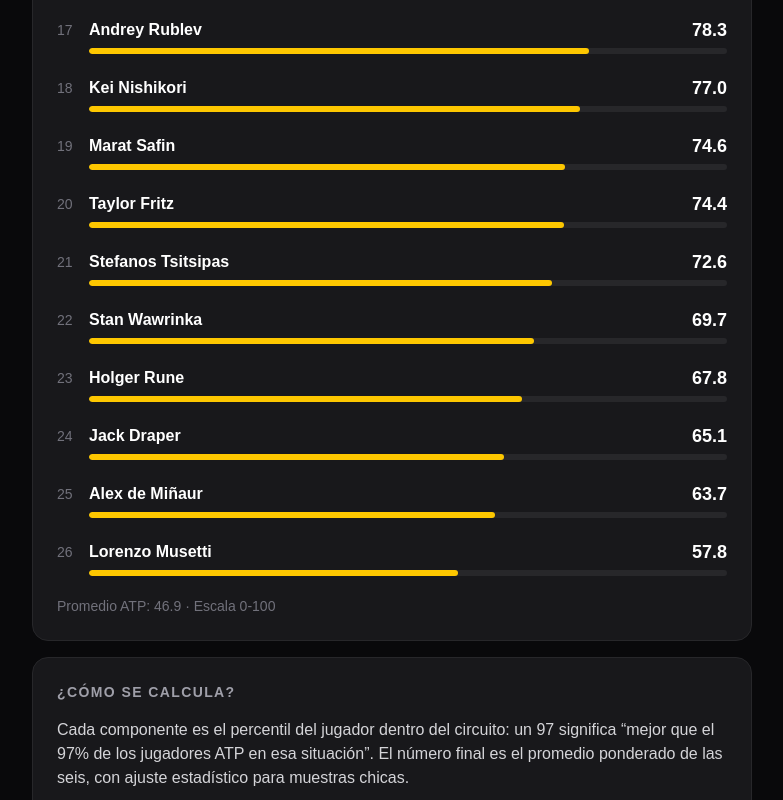
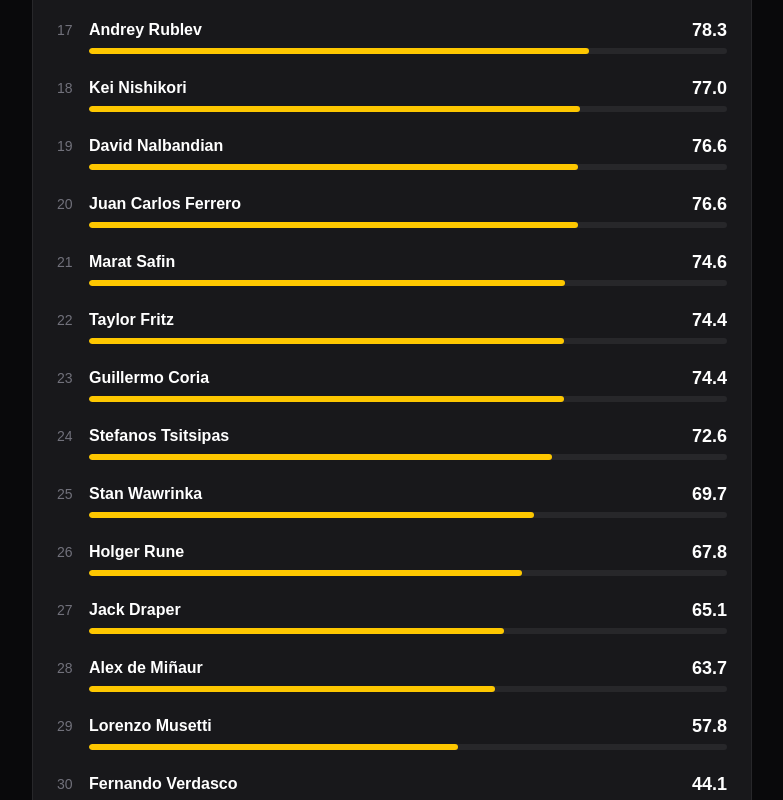
Before and after one commit to mosco73/ace-stats, a Next.js app: page /records in a window 1280 px wide. Shown: the part 1460-2260 px from the top of the page, without its empty margins (248-1031 px from the left). Built offline with nearby package versions, Linux system fonts and the light colour scheme.

Commit message:
Bloque hispano: Nalbandian, Coria, Ferrero y Verdasco. ROSTER v1.0 COMPLETO: 30 jugadores

```diff
--- a/app/data/jugadores.ts
+++ b/app/data/jugadores.ts
@@ -1249,4 +1249,196 @@ export const jugadores = [
       },
     },
   },
+  {
+    id: "nalbandian",
+    nombre: "David Nalbandian",
+    pais: "Argentina",
+    mano: "R",
+    proDesde: 2000,
+    ranking: -1,
+    grandSlams: 0,
+    semanas1: 0,
+    stats: {
+      tiebreaks: 60.0,
+      setDecisivo: 56.0,
+      remontadas: 27.4,
+      vsTop10: 36.5,
+      finales: 45.8,
+      indoor: 67.8,
+      quintosSetGS: 56.0,
+      bpSalvados: 59.3,
+      bpConvertidos: 44.1,
+      svGanados: 77.3,
+      devGanados: 30.1,
+      masters1000: { pct: 62.1, victorias: 113, derrotas: 69 },
+    },
+    superficie: {
+      dura: { pct: 65.4, victorias: 185, derrotas: 98 },
+      arcilla: { pct: 66.0, victorias: 138, derrotas: 71 },
+      cesped: { pct: 70.5, victorias: 31, derrotas: 13 },
+      indoor: { pct: 67.8, victorias: 59, derrotas: 28 },
+      vsTop10PorSuperficie: {
+        dura: 40.7,
+        arcilla: 13.6,
+        cesped: 33.3,
+      },
+    },
+    clutchRating: {
+      total: 76.6,
+      percentil: 90.9,
+      confianzaGlobal: "alta",
+      detalle: {
+        tiebreaks: { normalizado: 95.8, confianza: "alta" },
+        setDecisivo: { normalizado: 82.3, confianza: "alta" },
+        finales: { normalizado: 55.9, confianza: "alta" },
+        remontadas: { normalizado: 95.6, confianza: "alta" },
+        bpSalvados: { normalizado: 34.6, confianza: "alta" },
+        bpConvertidos: { normalizado: 98.9, confianza: "alta" },
+      },
+    },
+  },
+  {
+    id: "coria",
+    nombre: "Guillermo Coria",
+    pais: "Argentina",
+    mano: "R",
+    proDesde: 2000,
+    ranking: -1,
+    grandSlams: 0,
+    semanas1: 0,
+    stats: {
+      tiebreaks: 56.1,
+      setDecisivo: 64.0,
+      remontadas: 27.7,
+      vsTop10: 27.5,
+      finales: 47.6,
+      indoor: 41.4,
+      quintosSetGS: 66.7,
+      bpSalvados: 58.6,
+      bpConvertidos: 45.8,
+      svGanados: 75.2,
+      devGanados: 35.4,
+      masters1000: { pct: 69.2, victorias: 72, derrotas: 32 },
+    },
+    superficie: {
+      dura: { pct: 58.6, victorias: 68, derrotas: 48 },
+      arcilla: { pct: 71.7, victorias: 134, derrotas: 53 },
+      cesped: { pct: 55.6, victorias: 10, derrotas: 8 },
+      indoor: { pct: 41.4, victorias: 12, derrotas: 17 },
+      vsTop10PorSuperficie: {
+        dura: 5.9,
+        arcilla: 50.0,
+        cesped: 0.0,
+      },
+    },
+    clutchRating: {
+      total: 74.4,
+      percentil: 88.9,
+      confianzaGlobal: "alta",
+      detalle: {
+        tiebreaks: { normalizado: 85.8, confianza: "alta" },
+        setDecisivo: { normalizado: 96.4, confianza: "alta" },
+        finales: { normalizado: 44.1, confianza: "alta" },
+        remontadas: { normalizado: 94.3, confianza: "alta" },
+        bpSalvados: { normalizado: 26.6, confianza: "alta" },
+        bpConvertidos: { normalizado: 99.9, confianza: "alta" },
+      },
+    },
+  },
+  {
+    id: "ferrero",
+    nombre: "Juan Carlos Ferrero",
+    pais: "España",
+    mano: "R",
+    proDesde: 1998,
+    ranking: -1,
+    grandSlams: 1,
+    semanas1: 8,
+    stats: {
+      tiebreaks: 55.8,
+      setDecisivo: 60.7,
+      remontadas: 25.2,
+      vsTop10: 40.2,
+      finales: 47.1,
+      indoor: 48.2,
+      quintosSetGS: 64.5,
+      bpSalvados: 62.5,
+      bpConvertidos: 40.1,
+      svGanados: 79.6,
+      devGanados: 26.7,
+      masters1000: { pct: 61.2, victorias: 126, derrotas: 80 },
+    },
+    superficie: {
+      dura: { pct: 56.9, victorias: 174, derrotas: 132 },
+      arcilla: { pct: 72.8, victorias: 254, derrotas: 95 },
+      cesped: { pct: 61.2, victorias: 30, derrotas: 19 },
+      indoor: { pct: 48.2, victorias: 41, derrotas: 44 },
+      vsTop10PorSuperficie: {
+        dura: 39.3,
+        arcilla: 45.7,
+        cesped: 33.3,
+      },
+    },
+    clutchRating: {
+      total: 76.6,
+      percentil: 90.9,
+      confianzaGlobal: "alta",
+      detalle: {
+        tiebreaks: { normalizado: 86.9, confianza: "alta" },
+        setDecisivo: { normalizado: 93.4, confianza: "alta" },
+        finales: { normalizado: 51.4, confianza: "alta" },
+        remontadas: { normalizado: 90.0, confianza: "alta" },
+        bpSalvados: { normalizado: 73.4, confianza: "alta" },
+        bpConvertidos: { normalizado: 66.8, confianza: "alta" },
+      },
+    },
+  },
+  {
+    id: "verdasco",
+    nombre: "Fernando Verdasco",
+    pais: "España",
+    mano: "L",
+    proDesde: 2001,
+    ranking: -1,
+    grandSlams: 0,
+    semanas1: 0,
+    stats: {
+      tiebreaks: 48.8,
+      setDecisivo: 49.9,
+      remontadas: 22.4,
+      vsTop10: 20.4,
+      finales: 30.4,
+      indoor: 50.8,
+      quintosSetGS: 51.1,
+      bpSalvados: 62.6,
+      bpConvertidos: 40.1,
+      svGanados: 80.2,
+      devGanados: 23.7,
+      masters1000: { pct: 49.6, victorias: 128, derrotas: 130 },
+    },
+    superficie: {
+      dura: { pct: 52.5, victorias: 263, derrotas: 238 },
+      arcilla: { pct: 59.9, victorias: 236, derrotas: 158 },
+      cesped: { pct: 54.3, victorias: 51, derrotas: 43 },
+      indoor: { pct: 50.8, victorias: 61, derrotas: 59 },
+      vsTop10PorSuperficie: {
+        dura: 15.0,
+        arcilla: 30.4,
+        cesped: 18.2,
+      },
+    },
+    clutchRating: {
+      total: 44.1,
+      percentil: 46.5,
+      confianzaGlobal: "alta",
+      detalle: {
+        tiebreaks: { normalizado: 41.2, confianza: "alta" },
+        setDecisivo: { normalizado: 49.0, confianza: "alta" },
+        finales: { normalizado: 5.0, confianza: "alta" },
+        remontadas: { normalizado: 83.5, confianza: "alta" },
+        bpSalvados: { normalizado: 73.4, confianza: "alta" },
+        bpConvertidos: { normalizado: 66.8, confianza: "alta" },
+      },
+    },
+  },
 ]
```
